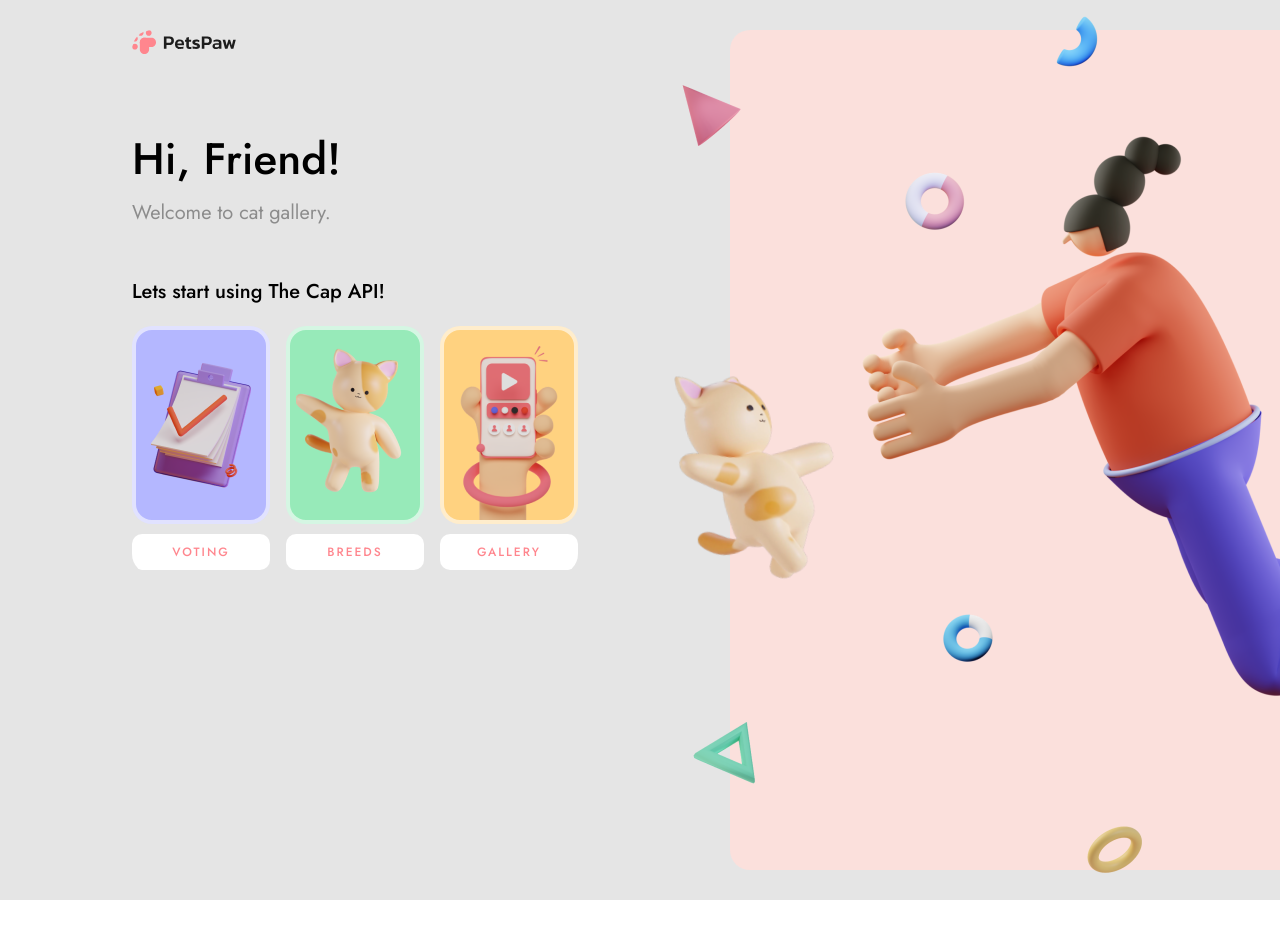
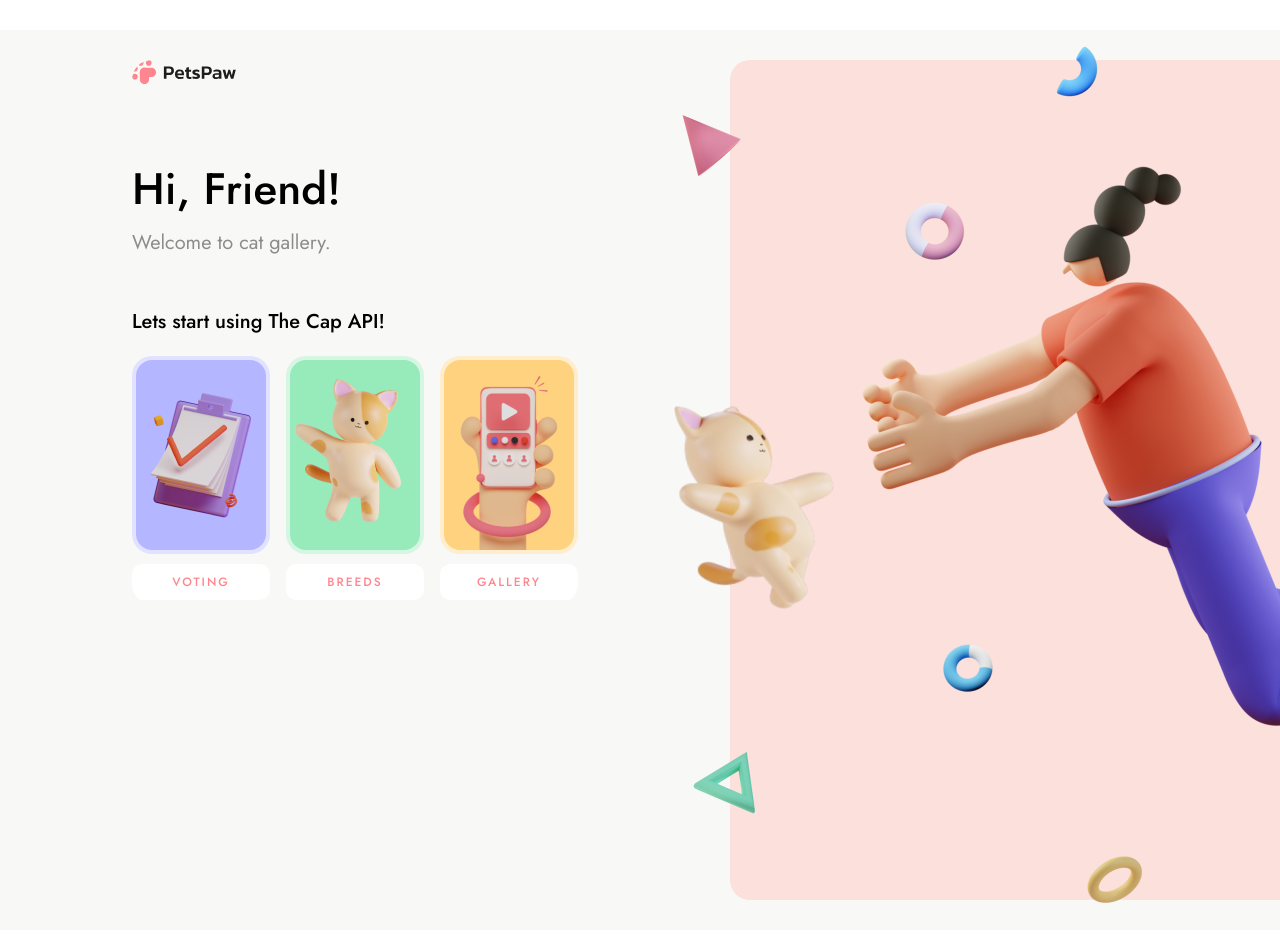
Before and after one commit to KyrychenkoDmytro/pets-paw-react, a React (Create React App) app: page /#/likes in a window 1280 px wide. Before the commit this address led to /#/gallery. Shown: the top 942 px of the page. Before the commit the page ends 900 px from the top, so only its background shows below. Built offline with nearby package versions, Linux system fonts and the light colour scheme; no server answers.

Commit message:
fixed url images

```diff
--- a/src/App/App.scss
+++ b/src/App/App.scss
@@ -5,7 +5,7 @@
   width: 1440px;
   height: 900px;
   padding: 30px;
-  margin: 0 auto;
-  background-color: #E5E5E5;
+  margin: 30px auto;
+  background-color: #F8F8F7;
   overflow: hidden;
 }
--- a/src/Components/SearchPanel/SearchPanel.js
+++ b/src/Components/SearchPanel/SearchPanel.js
@@ -75,9 +75,9 @@ const SearchPanel = () => {
                     disabled={clearValue === ''}
                 ></button></Link>
             <nav>
-                <NavLink to="/likes"><img src="./images/voting/like.svg" alt="like" /></NavLink>
-                <NavLink to="/favourites"><img src="./images/voting/favourites.svg" alt="favourites" /></NavLink>
-                <NavLink to="/dislikes"><img src="./images/voting/dislike.svg" alt="dislike" /></NavLink>
+                <NavLink to="/likes"><img src="/images/voting/like.svg" alt="like" /></NavLink>
+                <NavLink to="/favourites"><img src="/images/voting/favourites.svg" alt="favourites" /></NavLink>
+                <NavLink to="/dislikes"><img src="/images/voting/dislike.svg" alt="dislike" /></NavLink>
             </nav>
         </div>
     );
--- a/src/Containers/Breeds/IdBreed/IdBreed.js
+++ b/src/Containers/Breeds/IdBreed/IdBreed.js
@@ -40,7 +40,7 @@ const IdBreed = ({ fetchBreedId }) => {
             <SearchPanel />
             <div className='choice-wrapper'>
                 <div className='flex-wrapper-back'>
-                    <Link to="/breeds"><img className="btn-back" src="./images/voting/back.svg" alt="search" /></Link>
+                    <Link to="/breeds"><img className="btn-back" src="/images/voting/back.svg" alt="back" /></Link>
                     <div className='voting-lable'>breeds</div>
                     <div className='show-id-breed'>{id}</div>
                 </div>
```
